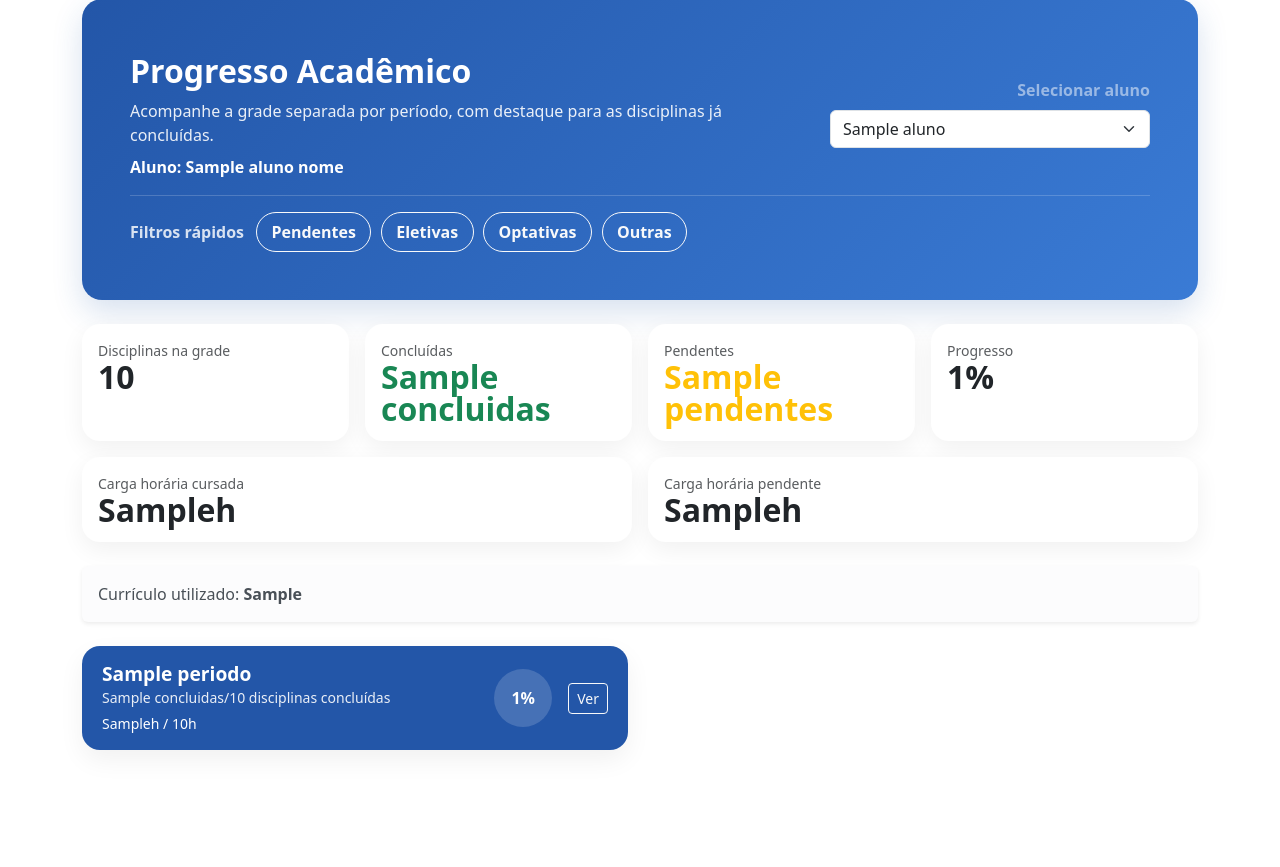
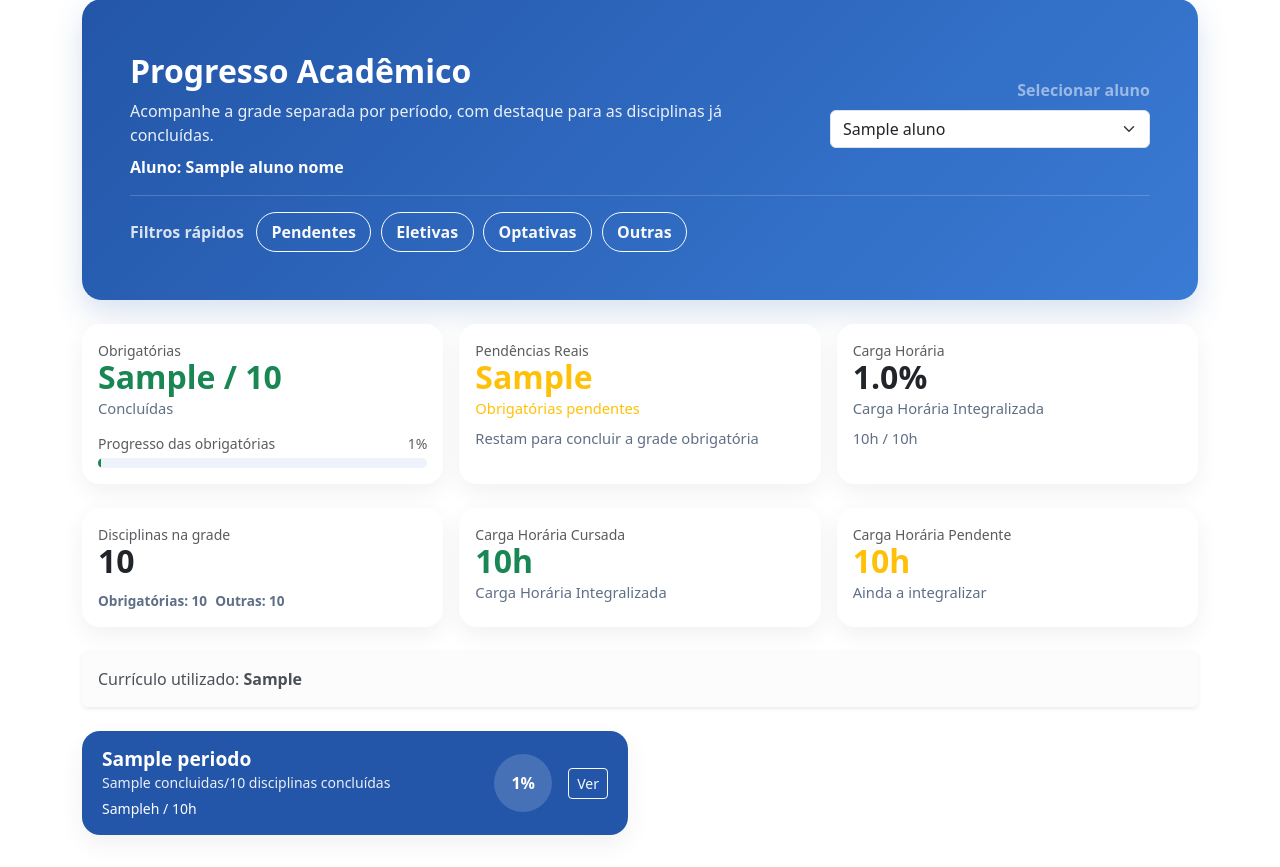
Before and after one commit to luccabcarvalho/Projeto-PRADIG-2025, a Django app: template sistemaDeAnaliseAcademicaUnirio/visualizacoes/templates/progresso.html in a window 1280 px wide. Shown: the part 33-900 px from the top of the page. Before the commit the page ends 783 px from the top, so only its background shows below. Run offline with Django 5.2, Linux system fonts and the light colour scheme; the template is opened without the code that fills it: most values are stand-ins (such as "Sample title", 1, 10 or a date in 2020).

Commit message:
Ajuste na porcentagem e visualização mais clean

```diff
--- a/sistemaDeAnaliseAcademicaUnirio/visualizacoes/templates/progresso.html
+++ b/sistemaDeAnaliseAcademicaUnirio/visualizacoes/templates/progresso.html
@@ -35,6 +35,29 @@
         font-size: .92rem;
         color: #5f6f86;
         margin-top: .25rem;
+    }
+    .summary-badges {
+        display: flex;
+        flex-wrap: wrap;
+        gap: .5rem;
+        margin-top: .85rem;
+    }
+    .summary-badge {
+        font-size: .85rem;
+        font-weight: 600;
+        color: #5f6f86;
+    }
+    .summary-progress-wrap {
+        margin-top: .85rem;
+    }
+    .summary-progress {
+        height: 10px;
+        border-radius: 999px;
+        background: #eef3fb;
+        overflow: hidden;
+    }
+    .summary-progress .progress-bar {
+        border-radius: 999px;
     }
     .period-card {
         border: 0;
@@ -93,31 +116,10 @@
         background: linear-gradient(90deg, #198754 0%, #28a745 100%);
         border-radius: 999px;
     }
-    .discipline-group {
-        margin-bottom: 1.25rem;
-    }
     .discipline-group:last-child {
         margin-bottom: 0;
     }
-    .discipline-group h3 {
-        font-size: 1rem;
-        font-weight: 700;
-        margin-bottom: .75rem;
-        color: #1c355e;
-    }
-    .discipline-list {
-        display: flex;
-        flex-direction: column;
-        gap: .65rem;
-    }
-    .discipline-item {
-        display: flex;
-        justify-content: space-between;
-        gap: 1rem;
-        align-items: flex-start;
-        padding: .8rem .9rem;
-        border: 1px solid #e7edf7;
-        border-radius: 14px;
+    .period-body {
         background: #fbfdff;
     }
 
@@ -239,7 +241,7 @@
             demais.addEventListener('change', function () { form.submit(); });
         }
 
-        document.querySelectorAll('.progress-track-fill').forEach(function (bar) {
+        document.querySelectorAll('.progress-track-fill, .summary-progress-fill').forEach(function (bar) {
             const width = bar.getAttribute('data-width') || '0';
             bar.style.width = width + '%';
         });
@@ -320,42 +322,70 @@
         <div class="alert alert-warning border-0 shadow-sm">{{ message }}</div>
     {% else %}
         <div class="row g-3 mb-4">
-            <div class="col-6 col-lg-3">
+            <div class="col-12 col-lg-4">
+                <div class="summary-card card p-3">
+                    <div class="text-muted small">Obrigatórias</div>
+                    <div class="summary-value text-success">{{ curriculoStats.obrigatorias_concluidas }} / {{ curriculoStats.obrigatorias_total }}</div>
+                    <div class="summary-subvalue">Concluídas</div>
+                    <div class="summary-progress-wrap">
+                        <div class="d-flex justify-content-between small text-muted mb-1">
+                            <span>Progresso das obrigatórias</span>
+                            <span>{{ curriculoStats.obrigatorias_percentual }}%</span>
+                        </div>
+                        <div class="summary-progress progress">
+                            <div
+                                class="progress-bar bg-success summary-progress-fill"
+                                role="progressbar"
+                                data-width="{{ curriculoStats.obrigatorias_percentual }}"
+                                aria-valuenow="{{ curriculoStats.obrigatorias_percentual }}"
+                                aria-valuemin="0"
+                                aria-valuemax="100"
+                            ></div>
+                        </div>
+                    </div>
+                </div>
+            </div>
+            <div class="col-12 col-lg-4">
+                <div class="summary-card card p-3">
+                    <div class="text-muted small">Pendências Reais</div>
+                    <div class="summary-value text-warning">{{ curriculoStats.obrigatorias_pendentes }}</div>
+                    <div class="summary-subvalue text-warning">Obrigatórias pendentes</div>
+                    <div class="summary-subvalue mt-2">Restam para concluir a grade obrigatória</div>
+                </div>
+            </div>
+            <div class="col-12 col-lg-4">
+                <div class="summary-card card p-3">
+                    <div class="text-muted small">Carga Horária</div>
+                    <div class="summary-value">{{ curriculoStats.percentual|floatformat:1 }}%</div>
+                    <div class="summary-subvalue">Carga Horária Integralizada</div>
+                    <div class="summary-subvalue mt-2">{{ curriculoStats.carga_horaria_cursada|floatformat:0 }}h / {{ curriculoStats.carga_horaria_total|floatformat:0 }}h</div>
+                </div>
+            </div>
+        </div>
+
+        <div class="row g-3 mb-4">
+            <div class="col-12 col-lg-4">
                 <div class="summary-card card p-3">
                     <div class="text-muted small">Disciplinas na grade</div>
                     <div class="summary-value">{{ curriculoStats.total }}</div>
+                    <div class="summary-badges">
+                        <span class="summary-badge">Obrigatórias: {{ curriculoStats.obrigatorias_total }}</span>
+                        <span class="summary-badge">Outras: {{ curriculoStats.outras_total }}</span>
+                    </div>
                 </div>
             </div>
-            <div class="col-6 col-lg-3">
+            <div class="col-12 col-lg-4">
                 <div class="summary-card card p-3">
-                    <div class="text-muted small">Concluídas</div>
-                    <div class="summary-value text-success">{{ curriculoStats.concluidas }}</div>
+                    <div class="text-muted small">Carga Horária Cursada</div>
+                    <div class="summary-value text-success">{{ curriculoStats.carga_horaria_cursada|floatformat:0 }}h</div>
+                    <div class="summary-subvalue">Carga Horária Integralizada</div>
                 </div>
             </div>
-            <div class="col-6 col-lg-3">
+            <div class="col-12 col-lg-4">
                 <div class="summary-card card p-3">
-                    <div class="text-muted small">Pendentes</div>
-                    <div class="summary-value text-warning">{{ curriculoStats.pendentes }}</div>
-                </div>
-            </div>
-            <div class="col-6 col-lg-3">
-                <div class="summary-card card p-3">
-                    <div class="text-muted small">Progresso</div>
-                    <div class="summary-value">{{ curriculoStats.percentual }}%</div>
-                </div>
-            </div>
-            <div class="col-12 col-lg-6">
-                <div class="summary-card card p-3">
-                    <div class="text-muted small">Carga horária cursada</div>
-                    <div class="summary-value">{{ curriculoStats.carga_horaria_cursada }}h</div>
-
-                </div>
-            </div>
-            <div class="col-12 col-lg-6">
-                <div class="summary-card card p-3">
-                    <div class="text-muted small">Carga horária pendente</div>
-                    <div class="summary-value">{{ curriculoStats.carga_horaria_pendente }}h</div>
-
+                    <div class="text-muted small">Carga Horária Pendente</div>
+                    <div class="summary-value text-warning">{{ curriculoStats.carga_horaria_pendente|floatformat:0 }}h</div>
+                    <div class="summary-subvalue">Ainda a integralizar</div>
                 </div>
             </div>
         </div>
```
Also changed, not shown: sistemaDeAnaliseAcademicaUnirio/samg/frontend/common.py (+16 -2 lines), sistemaDeAnaliseAcademicaUnirio/samg/frontend/progresso.py (+49 -12 lines).
